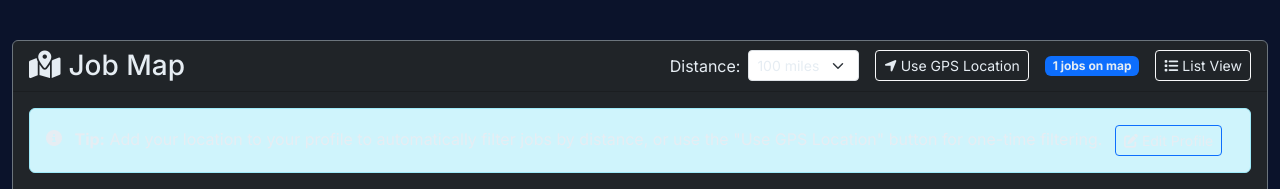
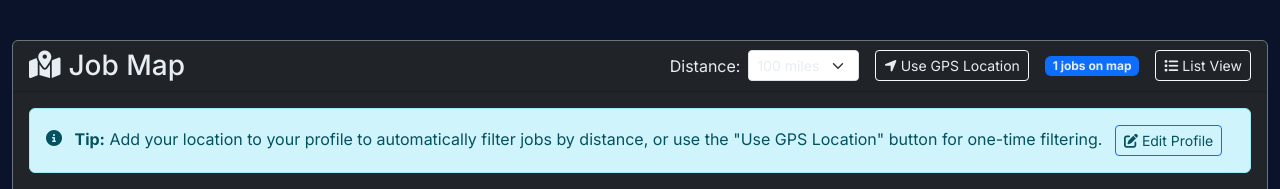
Before and after one commit to ritwij-ghosh/cs2340-team-project, a Django app: template jobs/templates/jobs/map.html in a window 1280 px wide. Shown: the part 63-252 px from the top of the page. Run offline with Django 5.2, Linux system fonts and the light colour scheme; data comes from the database, SQL or seed files in the repository; the template is opened without the code that fills it: values that come from a table or form of the project are taken from there, most other values are stand-ins (such as "Sample title", 1, 10 or a date in 2020).

Commit message:
Fix tip alert text visibility
- Add darker text colors to alert messages for better readability
- Success alert: dark green text (#0f5132) for profile location message
- Info alert: dark blue text (#055160) for tip message
- Improve contrast against light alert backgrounds
- Ensure all text is clearly visible to users

```diff
--- a/jobs/templates/jobs/map.html
+++ b/jobs/templates/jobs/map.html
@@ -38,13 +38,13 @@
         </div>
         <div class="card-body p-0">
           {% if user_lat and user_lon and not request.GET.lat %}
-            <div class="alert alert-success m-3" role="alert">
+            <div class="alert alert-success m-3" role="alert" style="color: #0f5132;">
               <i class="fas fa-map-marker-alt me-2"></i>
               <strong>Location loaded from your profile!</strong> Jobs are automatically filtered by distance from {{ request.user.user_profile.location }}.
             </div>
           {% endif %}
           {% if not user_lat and not user_lon and not has_profile_location %}
-            <div class="alert alert-info m-3" role="alert">
+            <div class="alert alert-info m-3" role="alert" style="color: #055160;">
               <i class="fas fa-info-circle me-2"></i>
               <strong>Tip:</strong> Add your location to your profile to automatically filter jobs by distance, or use the "Use GPS Location" button for one-time filtering.
               <a href="{% url 'profiles:edit' %}" class="btn btn-sm btn-outline-primary ms-2">
```
